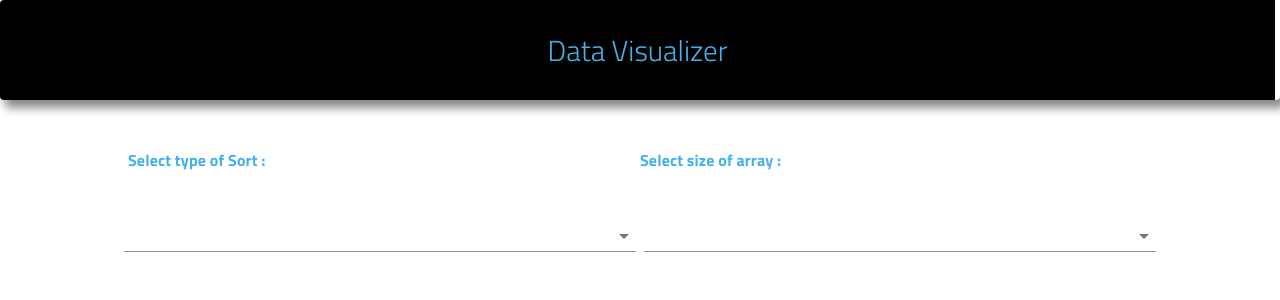
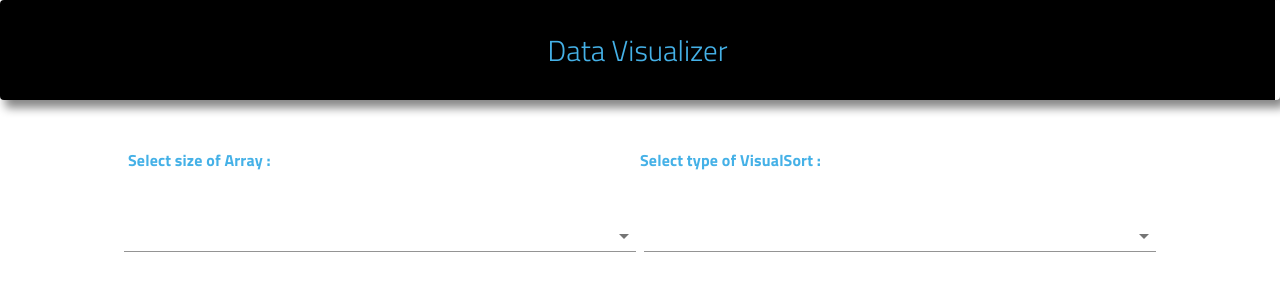
Before and after one commit to thenightking-94/sort_visualizer, a React (Create React App) app: page / in a window 1280 px wide. Shown: the top 300 px of the page. Built offline with nearby package versions, Linux system fonts and the light colour scheme.

Commit message:
design changes

```diff
--- a/src/CSS/dashboard.css
+++ b/src/CSS/dashboard.css
@@ -30,3 +30,8 @@
 .baseline {
   align-items: flex-end !important;
 }
+@media only screen and (max-width: 760px) {
+  #paper {
+    width: 5px;
+  }
+}
--- a/src/Comps/Dashboard.js
+++ b/src/Comps/Dashboard.js
@@ -29,10 +29,10 @@ const Dashboard = () => {
             <br />
             <div className='flexRow'>
                 <Typography className='titles'>
-                    Select type of Sort :
+                    Select size of Array :
                 </Typography>
                 <Typography className='titles'>
-                    Select size of array :
+                    Select type of VisualSort :
                 </Typography>
             </div>
             <br />
```
Also changed, not shown: 1 other file (tests, documents, lock files or other folders).
